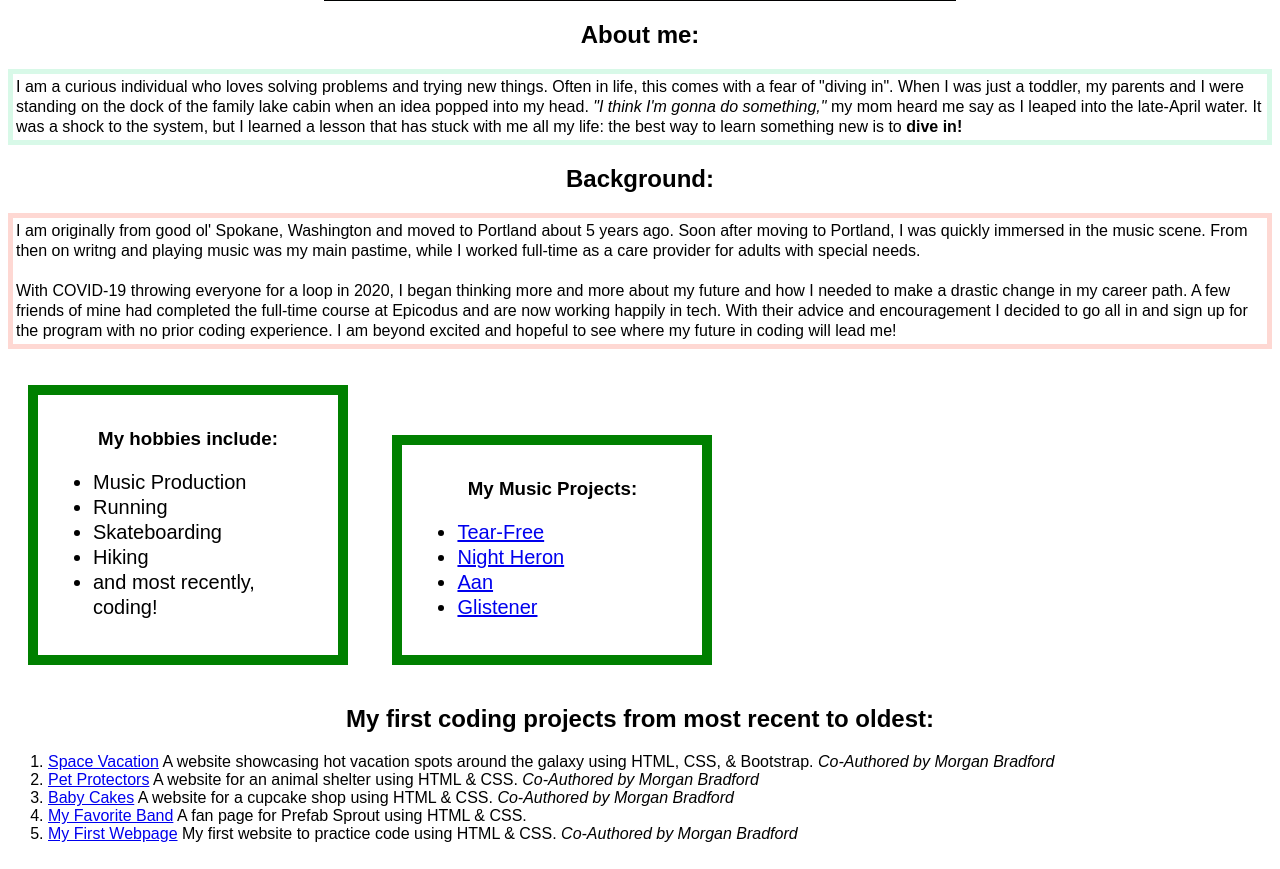
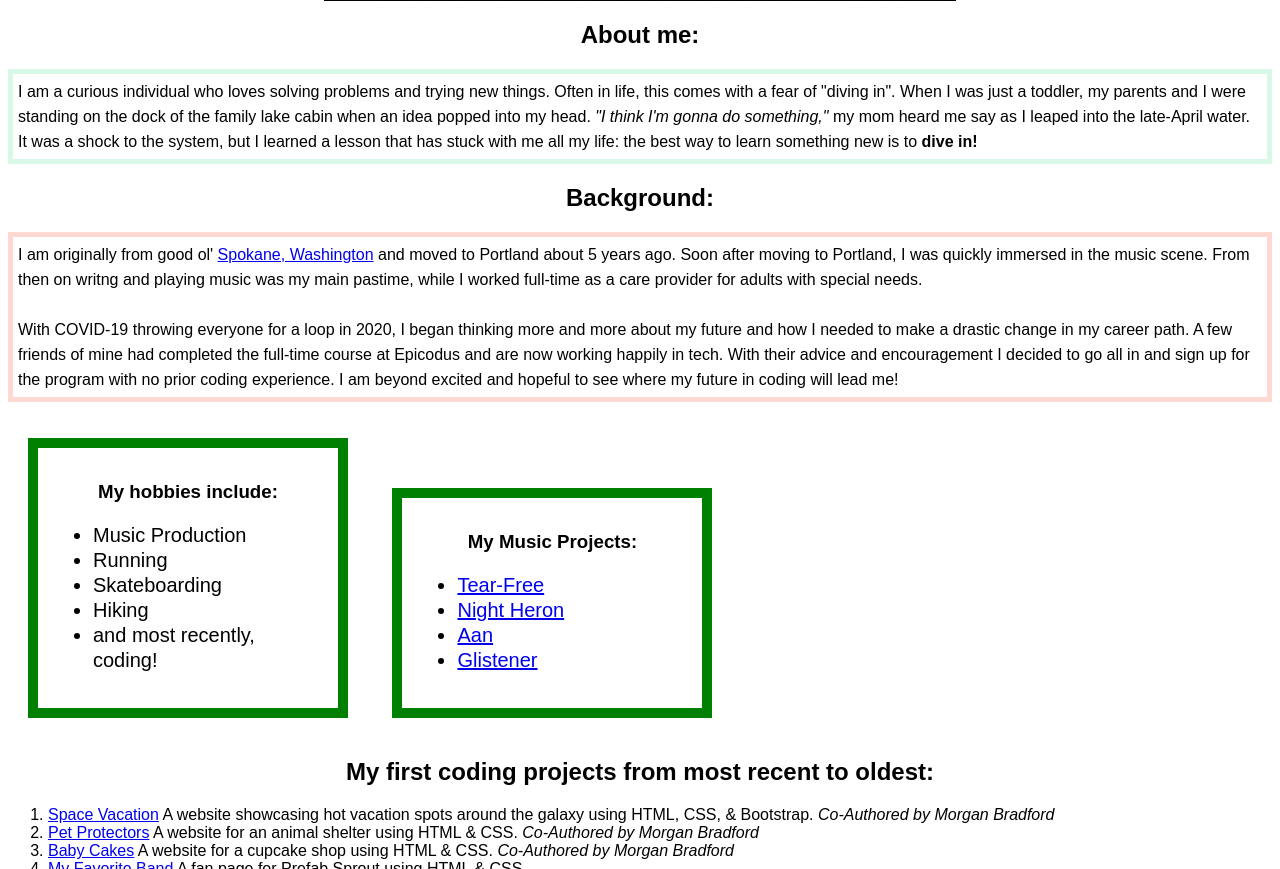
Before and after one commit to andyL89/portfolio-landing-page, a plain HTML site: page index.html in a window 1280 px wide. Shown: the part 907-1776 px from the top of the page. Drawn offline with Linux system fonts and the light colour scheme.

Commit message:
create funnyFont span for spokane, wa

```diff
--- a/css/styles.css
+++ b/css/styles.css
@@ -15,8 +15,13 @@ h3 {
   text-align: center;
 }
 
+
 p {
-  line-height: 20px;
+  line-height: 25px;
+}
+
+.funnyFont {
+  font-family: fantasy;
 }
 
 ul {
@@ -40,14 +45,12 @@ ul {
   justify-content: space-evenly;
 }
 
-
-
 .aboutMe p {
   border: 5px solid rgb(216, 249, 232);
-  padding: 3px;
+  padding: 5px;
 }
 
 .backGround p {
   border: 5px solid rgb(254, 216, 211);
-  padding: 3px;
+  padding: 5px;
 }
--- a/index.html
+++ b/index.html
@@ -13,7 +13,7 @@
     </div>
     <h2>Background:</h2>
     <div class="backGround">
-      <p>I am originally from good ol' Spokane, Washington and moved to Portland about 5 years ago. Soon after moving to Portland, I was quickly immersed in the music scene. From then on writng and playing music was my main pastime, while I worked full-time as a care provider for adults with special needs.<br><br> With COVID-19 throwing everyone for a loop in 2020, I began thinking more and more about my future and how I needed to make a drastic change in my career path. A few friends of mine had completed the full-time course at Epicodus and are now working happily in tech. With their advice and encouragement I decided to go all in and sign up for the program with no prior coding experience. I am beyond excited and hopeful to see where my future in coding will lead me!</p>
+      <p>I am originally from good ol' <span class="funnyFont"><a href="https://en.wikipedia.org/wiki/Spokane,_Washington">Spokane, Washington</a></span> and moved to Portland about 5 years ago. Soon after moving to Portland, I was quickly immersed in the music scene. From then on writng and playing music was my main pastime, while I worked full-time as a care provider for adults with special needs.<br><br> With COVID-19 throwing everyone for a loop in 2020, I began thinking more and more about my future and how I needed to make a drastic change in my career path. A few friends of mine had completed the full-time course at Epicodus and are now working happily in tech. With their advice and encouragement I decided to go all in and sign up for the program with no prior coding experience. I am beyond excited and hopeful to see where my future in coding will lead me!</p>
     </div>
   <div class="box1">
     <h3>My hobbies include:</h3>
```
